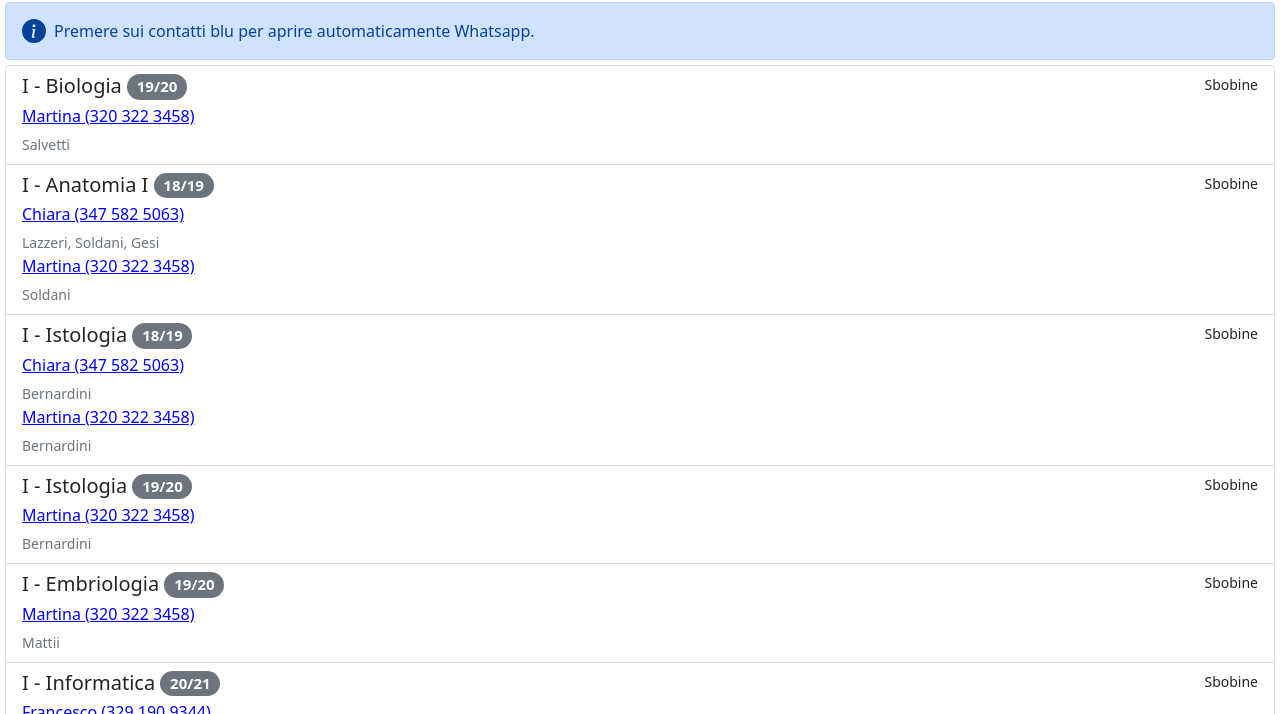
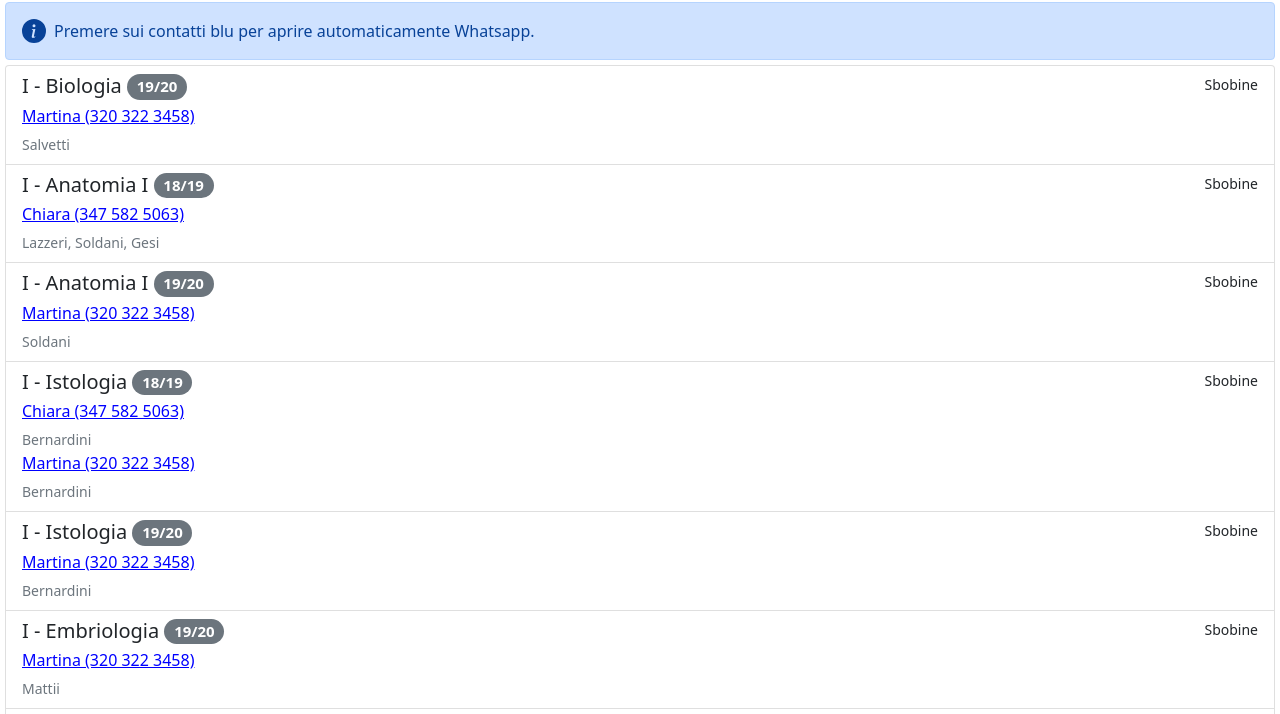
Before and after one commit to tizianobuzz/sbobine, a plain HTML site: page index.html in a window 1280 px wide. Shown: the part 59-773 px from the top of the page. Drawn offline with nearby package versions, Linux system fonts and the light colour scheme.

Commit message:
added a student

```diff
--- a/index.html
+++ b/index.html
@@ -82,6 +82,13 @@
         </div>
         <p class="mb-1" style="cursor: pointer;color:blue;text-decoration: underline;" onclick="whenC(3475825063, 'Anatomia I')">Chiara (347 582 5063)</p>
         <small class="text-muted">Lazzeri, Soldani, Gesi</small>
+      </a>
+
+      <a style="cursor:default" href="#" class="list-group-item list-group-item-action" aria-current="true">
+        <div class="d-flex w-100 justify-content-between">
+          <h5 class="mb-1">I - Anatomia I <span class="badge rounded-pill bg-secondary">19/20</span></h5>
+          <small>Sbobine</small>
+        </div>
         <p class="mb-1" style="cursor: pointer;color:blue;text-decoration: underline;" onclick="whenC(3203223458, 'Anatomia I (Soldani)')">Martina (320 322 3458)</p>
         <small class="text-muted">Soldani</small>
       </a>
```
